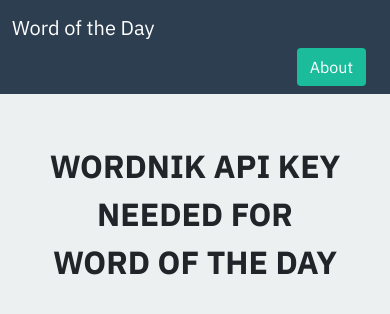
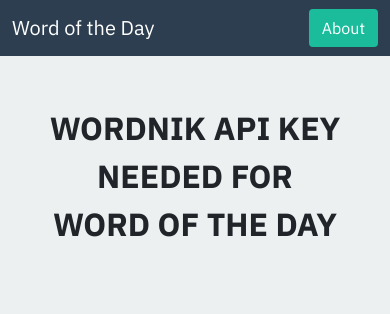
Before and after one commit to Hamza-Rafi/WordOfTheDay, a plain HTML site: page index.html in a window 390 px wide. Drawn offline with nearby package versions, Linux system fonts and the light colour scheme.

Commit message:
Optimised for mobile (I think)

```diff
--- a/index.html
+++ b/index.html
@@ -16,16 +16,14 @@
 <body>
     <nav class="navbar navbar-expand-lg navbar-dark  " id="navbar">
         <div class="container-fluid">
-            <a href="#" class="navbar-brand">Word of the Day</a>
-            <div class="container d-flex justify-content-end">
+            <a href="#" class="navbar-brand justify-content-start">Word of the Day</a>
             <button
                 type="button"
-                    class="btn abt-btn mr-4"
+                class="btn abt-btn mr-4 justify-content-end"
                 data-bs-toggle="modal"
                 data-bs-target="#aboutModal">
                 About
             </button>
-            </div>
         </div>
     </nav>
 
```
Lines whose indentation alone changed are shown as unchanged.
